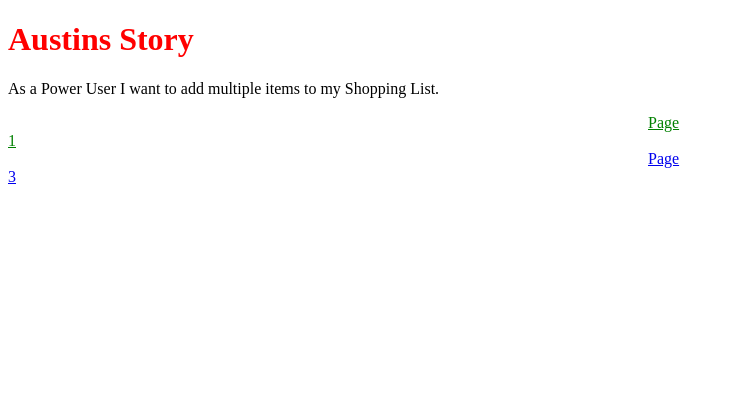
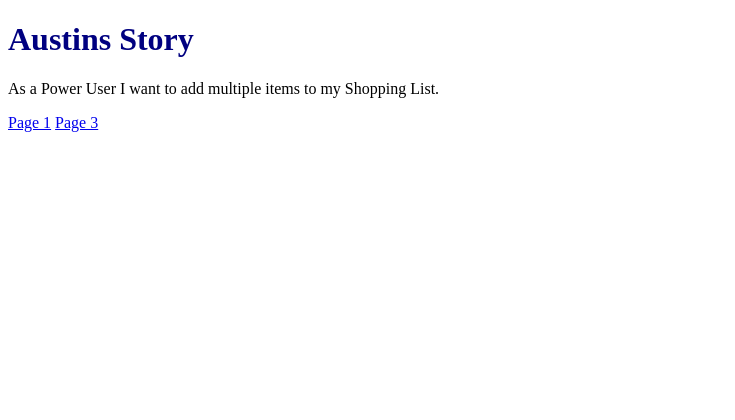
Before and after one commit to nschnepple19/data-design-project, a PHP site: page /story.php in a window 1280 px wide. Shown: the top 420 px of the page, without its empty margins (0-735 px from the left). After the commit the page ends 132 px from the top, so only its background shows below. Run offline with PHP 8.4, Linux system fonts and the light colour scheme.

Commit message:
fixed button issue by deleting style. added color

```diff
--- a/epic/index.php
+++ b/epic/index.php
@@ -32,7 +32,7 @@
 					due to his limited device availability.</li>
 					</ul>
 
-		<a class="nicks-button" href="story.php">Page 2</a>
+		<a href="story.php" >Page 2</a>
 
 </body>
 
--- a/epic/story.php
+++ b/epic/story.php
@@ -14,8 +14,8 @@
 			add multiple items to my Shopping List.
 		</p>
 
-		<a class="buttonToPage1" href="index.php">Page 1</a>
+		<a href="index.php" >Page 1</a>
 
-		<a class="buttonToPage2" href="usecase.php">Page 3</a>
+		<a href="usecase.php">Page 3</a>
 
 	</body>
--- a/epic/style.css
+++ b/epic/style.css
@@ -1,17 +1,13 @@
 h1 {
-	color: red;
+	color: navy;
 }
 
-.nicks-button {
-	padding: 40rem;
-	color: green;
+
+h2 {
+	color: midnightblue;
 }
 
-.buttonToPage1 {
-	padding: 40rem;
-	color: green;
+
+strong {
+	color: darkcyan;
 }
-
-.buttonToPage2 {
-	padding: 40rem;
-}
--- a/epic/usecase.php
+++ b/epic/usecase.php
@@ -3,6 +3,7 @@
 	<head>
 		<meta charset="UTF-8">
 		<title>Interaction Flow</title>
+		<link rel="stylesheet" href="style.css"
 	</head>
 
 	<body>
```
